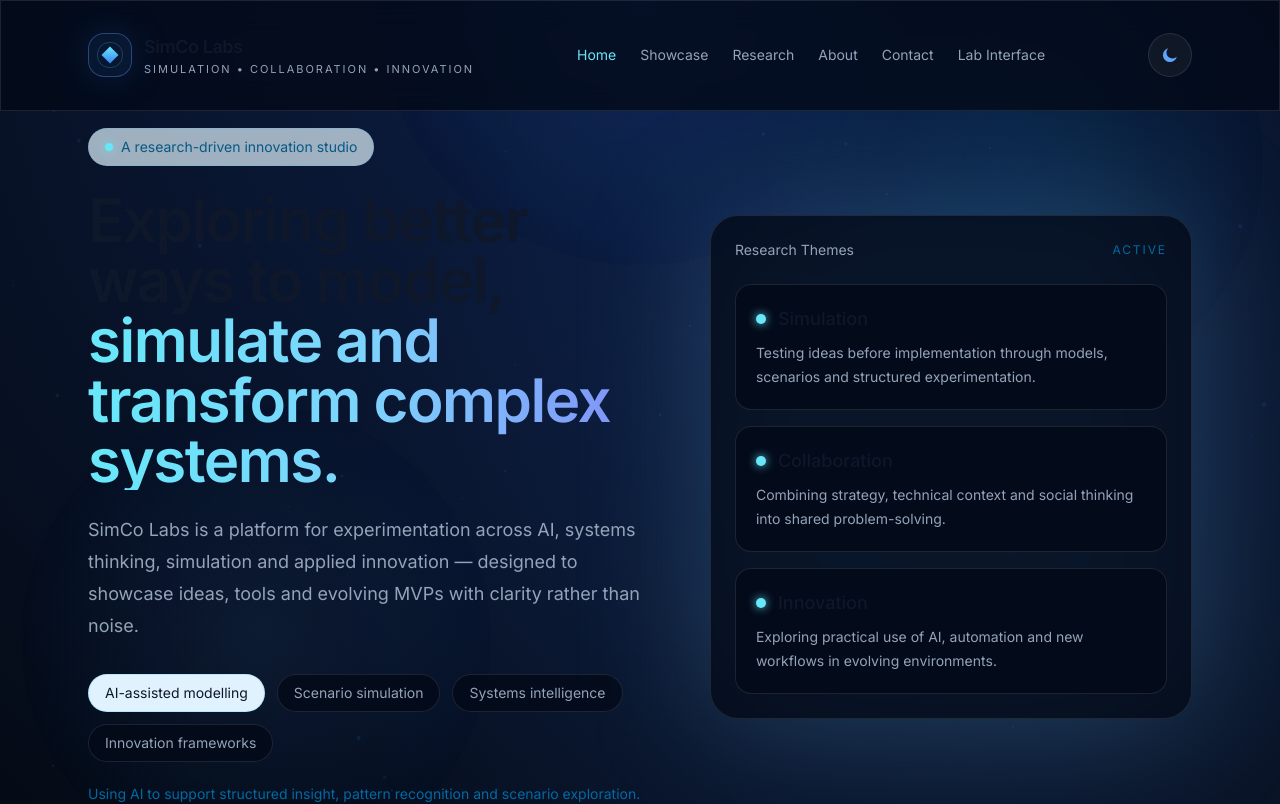
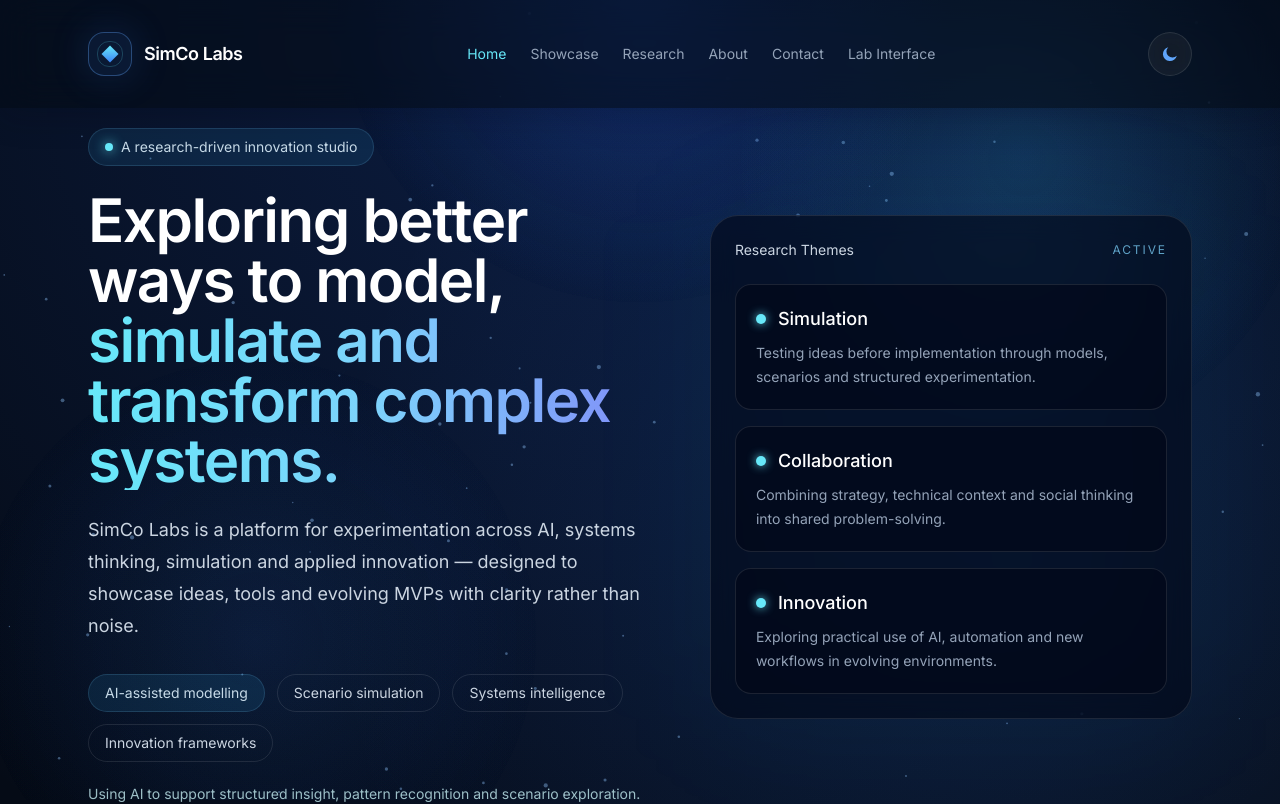
Before and after one commit to sociospherez/simcolabs, a React (Vite) app: page / in a window 1280 px wide. Shown: the top 804 px of the page. Built offline with nearby package versions, Linux system fonts and the light colour scheme; what lightswind would draw is missing.

Commit message:
best day and nite version - global css and all other comps updated

```diff
--- a/src/components/background/LabBakckground.jsx
+++ b/src/components/background/LabBakckground.jsx
@@ -1,9 +1,23 @@
-import { useEffect, useRef } from "react";
-import useThemeMode from "../../hooks/useThemeMode";
+import { useEffect, useRef, useState } from "react";
 
 export default function LabBackground() {
   const canvasRef = useRef(null);
-  const isNight = useThemeMode();
+  const [isNight, setIsNight] = useState(
+    typeof document !== "undefined" && document.body.classList.contains("night")
+  );
+
+  useEffect(() => {
+    const observer = new MutationObserver(() => {
+      setIsNight(document.body.classList.contains("night"));
+    });
+
+    observer.observe(document.body, {
+      attributes: true,
+      attributeFilter: ["class"],
+    });
+
+    return () => observer.disconnect();
+  }, []);
 
   useEffect(() => {
     const canvas = canvasRef.current;
@@ -39,19 +53,19 @@ export default function LabBackground() {
     };
 
     const drawConnections = () => {
+      const maxDist = isNight ? 120 : 95;
+
       for (let i = 0; i < particles.length; i++) {
         for (let j = i + 1; j < particles.length; j++) {
           const dx = particles[i].x - particles[j].x;
           const dy = particles[i].y - particles[j].y;
           const dist = Math.sqrt(dx * dx + dy * dy);
 
-          const maxDist = isNight ? 120 : 95;
-
           if (dist < maxDist) {
             ctx.beginPath();
             ctx.strokeStyle = isNight
               ? `rgba(125, 211, 252, ${0.06 * (1 - dist / maxDist)})`
-              : `rgba(59, 130, 246, ${0.045 * (1 - dist / maxDist)})`;
+              : `rgba(37, 99, 235, ${0.05 * (1 - dist / maxDist)})`;
             ctx.lineWidth = 0.5;
             ctx.moveTo(particles[i].x, particles[i].y);
             ctx.lineTo(particles[j].x, particles[j].y);
@@ -71,7 +85,7 @@ export default function LabBackground() {
         ctx.arc(p.x, p.y, p.r, 0, Math.PI * 2);
         ctx.fillStyle = isNight
           ? "rgba(147, 197, 253, 0.45)"
-          : "rgba(59, 130, 246, 0.22)";
+          : "rgba(37, 99, 235, 0.22)";
         ctx.fill();
 
         p.x += p.dx;
@@ -115,7 +129,7 @@ export default function LabBackground() {
         className={`pointer-events-none fixed inset-0 -z-10 transition-opacity duration-500 ${
           isNight
             ? "bg-[radial-gradient(circle_at_top,rgba(37,99,235,0.12),transparent_30%),radial-gradient(circle_at_80%_20%,rgba(56,189,248,0.08),transparent_24%),radial-gradient(circle_at_20%_80%,rgba(59,130,246,0.06),transparent_24%)] opacity-100"
-            : "bg-[radial-gradient(circle_at_top,rgba(59,130,246,0.08),transparent_28%),radial-gradient(circle_at_80%_20%,rgba(14,165,233,0.06),transparent_22%),radial-gradient(circle_at_20%_80%,rgba(96,165,250,0.05),transparent_22%)] opacity-75"
+            : "bg-[radial-gradient(circle_at_top,rgba(59,130,246,0.12),transparent_34%),radial-gradient(circle_at_80%_20%,rgba(14,165,233,0.08),transparent_24%),radial-gradient(circle_at_20%_80%,rgba(99,102,241,0.06),transparent_24%)] opacity-80"
         }`}
       />
     </>
--- a/src/components/home/FeaturedExperiments.jsx
+++ b/src/components/home/FeaturedExperiments.jsx
@@ -17,20 +17,19 @@ export default function FeaturedExperiments() {
         {featured.map((project) => (
           <article
             key={project.slug}
-            className="group rounded-[24px] border border-[var(--border-subtle)] theme-card p-6 backdrop-blur-sm transition duration-300 hover:-translate-y-1 hover:border-sky-300/20 hover:bg-slate-900/70"
-          >
+            className="theme-card group rounded-[24px] p-6 backdrop-blur-sm transition duration-300 hover:-translate-y-1">
             <div className="mb-4 flex items-center justify-between gap-3">
-              <span className="rounded-full border border-sky-300/15 theme-chip px-3 py-1 text-xs uppercase tracking-[0.14em] text-sky-200/80">
+              <span className="theme-chip rounded-full px-3 py-1 text-xs uppercase tracking-[0.14em]">
                 {project.status}
               </span>
-              <span className="text-xs text-slate-400">{project.category}</span>
+              <span className="theme-text-secondary text-xs">{project.category}</span>
             </div>
 
-            <h3 className="text-xl font-semibold tracking-tight theme-text-primary">
+            <h3 className="theme-text-primary text-xl font-semibold tracking-tight">
               {project.title}
             </h3>
 
-            <p className="mt-3 text-sm leading-7 theme-text-secondary">
+            <p className="theme-text-secondary mt-3 text-sm leading-7">
               {project.summary}
             </p>
 
@@ -38,7 +37,7 @@ export default function FeaturedExperiments() {
               {project.tags?.slice(0, 3).map((tag) => (
                 <span
                   key={tag}
-                  className="rounded-full border border-[var(--border-subtle)] px-3 py-1 text-xs text-slate-400"
+                  className="theme-pill rounded-full px-3 py-1 text-xs"
                 >
                   {tag}
                 </span>
--- a/src/components/layout/Header.jsx
+++ b/src/components/layout/Header.jsx
@@ -7,13 +7,7 @@ export default function Header() {
   const isNight = useThemeMode();
 
   return (
-    <header
-      className={`fixed z-50 w-full px-8 py-4 backdrop-blur-lg transition-colors duration-500 ${
-        isNight
-          ? "border-b border-[var(--border-subtle)] bg-dark-glass glass-nav"
-          : "border-b border-[var(--border-subtle)]/70 theme-surface"
-      }`}
-    >
+    <header className="site-header fixed z-50 w-full py-4 px-8">
       <div className="mx-auto flex max-w-6xl items-center justify-between px-6 py-4">
         <NavLink to="/" className="flex items-center gap-3 no-underline">
           <div className="relative flex h-11 w-11 items-center justify-center rounded-2xl border border-blue-400/35 bg-blue-500/10 shadow-glow">
@@ -21,22 +15,8 @@ export default function Header() {
             <div className="h-3 w-3 rotate-45 bg-gradient-to-br from-cyan-300 to-blue-500" />
           </div>
 
-          <div>
-            <div
-              className={`text-lg font-semibold tracking-tight transition-colors duration-500 ${
-                isNight ? "theme-text-primary" : "text-slate-900"
-              }`}
-            >
-              SimCo Labs
-            </div>
-            <div
-              className={`text-[11px] uppercase tracking-[0.18em] transition-colors duration-500 ${
-                isNight ? "text-slate-400" : "theme-text-muted"
-              }`}
-            >
-              Simulation • Collaboration • Innovation
-            </div>
-          </div>
+          <div className="site-title text-lg font-semibold tracking-tight">SimCo Labs</div>
+          <div className="site-subtitle text-[11px] uppercase tracking-[0.18em]"></div>
         </NavLink>
 
         <nav className="hidden gap-6 md:flex">
@@ -45,13 +25,7 @@ export default function Header() {
               key={item.path}
               to={item.path}
               className={({ isActive }) =>
-                `text-sm no-underline transition ${
-                  isActive
-                    ? "text-cyan-300"
-                    : isNight
-                    ? "theme-text-secondary hover:theme-text-primary"
-                    : "theme-text-muted hover:text-slate-900"
-                }`
+                `site-nav-link text-sm no-underline transition ${isActive ? 'is-active' : ''}`
               }
             >
               {item.label}
--- a/src/components/layout/PageShell.jsx
+++ b/src/components/layout/PageShell.jsx
@@ -1,17 +1,10 @@
 import Header from "./Header";
 import Footer from "./Footer";
 import LabBackground from "../background/LabBakckground";
-import useThemeMode from "../../hooks/useThemeMode";
 
 export default function PageShell({ children }) {
-  const isNight = useThemeMode();
-
   return (
-    <div
-      className={`site-shell relative min-h-screen overflow-hidden transition-colors duration-500 ${
-        isNight ? "theme-text-primary" : "text-slate-900"
-      }`}
-    >
+    <div className="site-shell relative min-h-screen overflow-hidden transition-colors duration-300">
       <LabBackground />
 
       <div className="relative z-10">
--- a/src/components/showcase/ProjectCard.jsx
+++ b/src/components/showcase/ProjectCard.jsx
@@ -5,8 +5,8 @@ export default function ProjectCard({ project }) {
   return (
     <Link
       to={`/projects/${project.slug}`}
-      className="group relative block overflow-hidden rounded-[26px] border border-[var(--border-subtle)]/50 backdrop-brightness-75/90 p-6 shadow-[0_10px_35px_rgba(15,23,42,0.06)] transition duration-600 hover:-translate-y-1.5 hover:border-blue-300/60 hover:theme-surface-strong/50 dark:border-[var(--border-subtle)] dark:theme-card dark:shadow-none dark:hover:border-sky-300/20 dark:hover:bg-slate-900/90">
-      <div className="pointer-events-auto absolute inset-x-0 top-0 h-px bg-gradient-to-r from-transparent via-blue-300/20 to-transparent opacity-90 dark:via-sky-300/40 dark:opacity-100"/>
+      className="theme-card group relative block overflow-hidden rounded-[26px] p-6 backdrop-blur-sm transition duration-300 hover:-translate-y-1.5">
+      <div className="pointer-events-auto absolute inset-x-0 top-0 h-px bg-gradient-to-r from-transparent via-sky-300/30 to-transparent opacity-90" />
       {/* <div className="pointer-events-none absolute -right-10 -top-10 h-28 w-28 rounded-full bg-blue-100/60 blur-2xl transition duration-500 group-hover:bg-blue-100/80 dark:bg-sky-400/8 dark:group-hover:bg-sky-400/12" /> */}
 
       <div className="relative z-10">
@@ -28,11 +28,11 @@ export default function ProjectCard({ project }) {
           </div>
         </div>
 
-        <h3 className="max-w-[18rem] text-xl font-semibold leading-tight tracking-tight text-slate-900 transition duration-300 group-hover:text-blue-700 dark:theme-text-primary dark:group-hover:text-sky-100">
+        <h3 className="theme-text-primary max-w-[18rem] text-xl font-semibold leading-tight tracking-tight transition duration-300">
           {project.title}
         </h3>
 
-        <p className="mt-4 min-h-[88px] text-sm leading-7 theme-text-muted dark:theme-text-secondary">
+        <p className="theme-text-secondary mt-4 min-h-[88px] text-sm leading-7">
           {project.summary}
         </p>
 
--- a/src/main.jsx
+++ b/src/main.jsx
@@ -1,8 +1,17 @@
-                                                                                                                                                                                                  import React from 'react';
+import React from 'react';
 import ReactDOM from 'react-dom/client';
 import { BrowserRouter } from 'react-router-dom';
 import App from './App';
 import './styles/globals.css';
+
+const savedTheme = localStorage.getItem('simcolabs-theme');
+const initialNight = savedTheme === null ? true : savedTheme === 'night';
+
+if (initialNight) {
+  document.body.classList.add('night');
+} else {
+  document.body.classList.remove('night');
+}
 
 ReactDOM.createRoot(document.getElementById('root')).render(
   <React.StrictMode>
--- a/src/pages/Showcase.jsx
+++ b/src/pages/Showcase.jsx
@@ -32,7 +32,7 @@ export default function Showcase() {
   }, [activeCategory, activeStatus]);
 
   return (
-    <div className="relative min-h-screen overflow-hidden bg-[#050b16]20 theme-text-primary">
+   <div className="relative min-h-screen overflow-hidden">
 
 
       <section className="mx-auto max-w-6xl px-6 pb-10 pt-24 md:pt-32">
@@ -53,7 +53,7 @@ export default function Showcase() {
       </section>
 
       <section className="mx-auto max-w-6xl px-6 pb-24">
-        <div className="mb-6 text-sm text-slate-400">
+        <div className="mb-6 text-sm theme-text-secondary">
           Showing {filteredProjects.length} project
           {filteredProjects.length !== 1 ? "s" : ""}
         </div>
```
Also changed, not shown: 5 other files (tests, documents, lock files or other folders).
